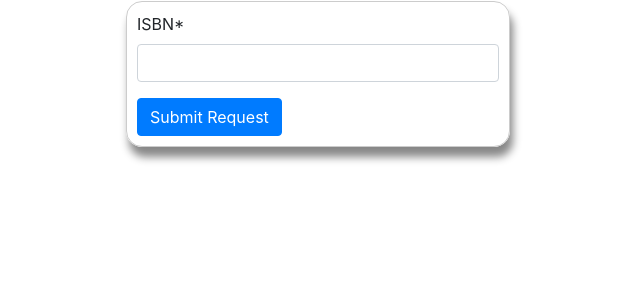
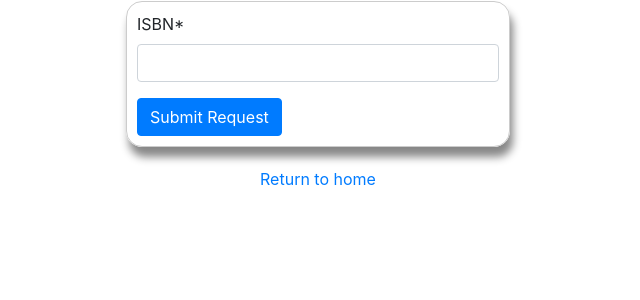
Before and after one commit to Ajmakare/TextHubISU, a Django app: page /sendrequest/ in a window 1280 px wide. Shown: the part 147-447 px from the top of the page, without its empty margins (322-962 px from the left). Run offline with Django 4.2, Linux system fonts and the light colour scheme; some libraries are stand-ins or nearby versions.

Commit message:
Added return to home link on sendreq page

```diff
--- a/texthubISU/texthubapi/templates/sendrequest.html
+++ b/texthubISU/texthubapi/templates/sendrequest.html
@@ -26,4 +26,7 @@
         <button type="submit" class="btn btn-primary">Submit Request</button>
     </form>
 </div>
+<div style = "text-align: center;padding: 20px;">
+    <a href="/home">Return to home</a>
+</div>
 <br>
```
Also changed, not shown: texthubISU/db.sqlite3.
